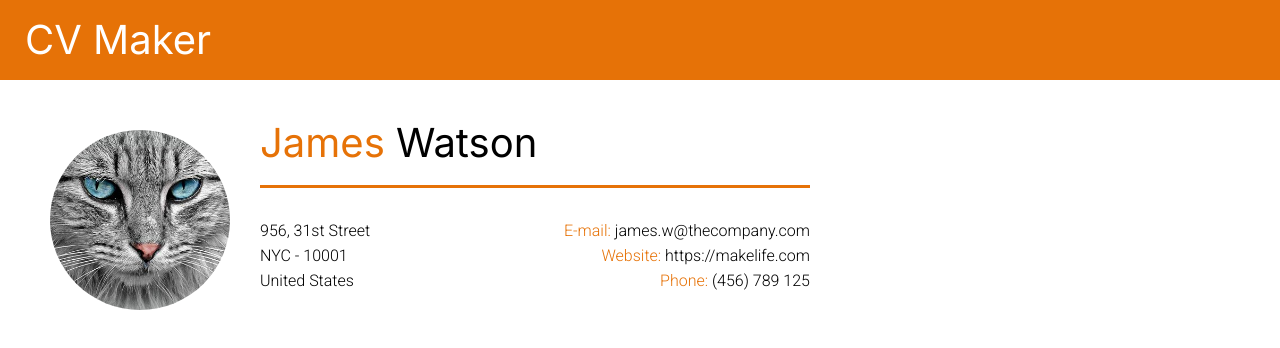
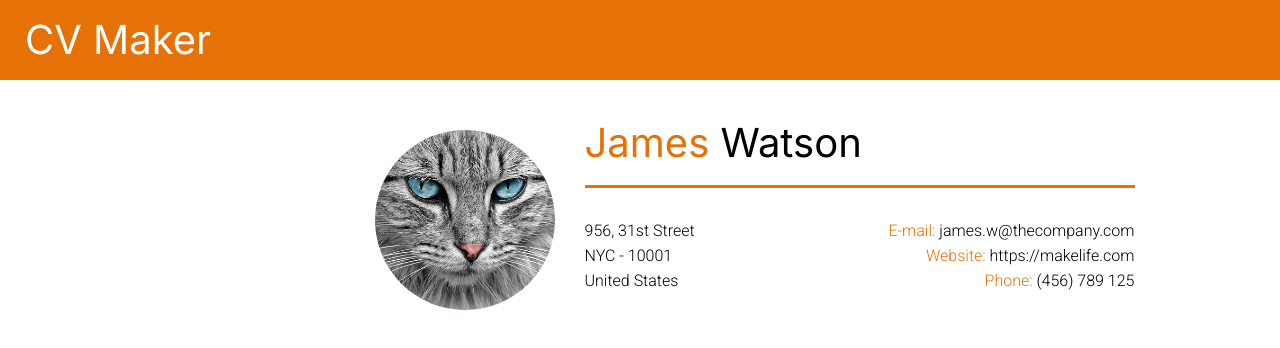
Before and after one commit to ClydeCode/cv-application, a React (Create React App) app: page / in a window 1280 px wide. Shown: the top 348 px of the page. Built offline with nearby package versions, Linux system fonts and the light colour scheme.

Commit message:
Change page layout

```diff
--- a/src/styles/app.css
+++ b/src/styles/app.css
@@ -46,6 +46,6 @@ table {
 }
 
 main {
-    display: flex;
+    /* display: flex; */
     padding: 50px;
 }
--- a/src/styles/window.css
+++ b/src/styles/window.css
@@ -1,3 +1,4 @@
 .window {
     width: 45%;
+    margin: 0 auto;
 }
```
